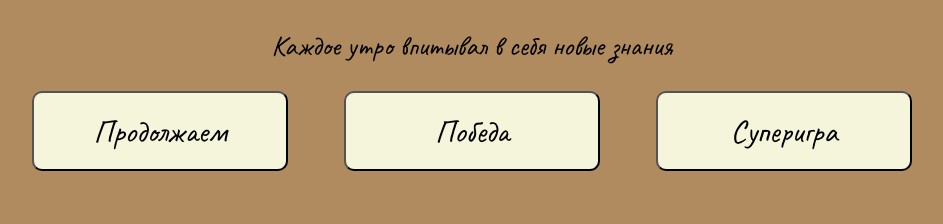
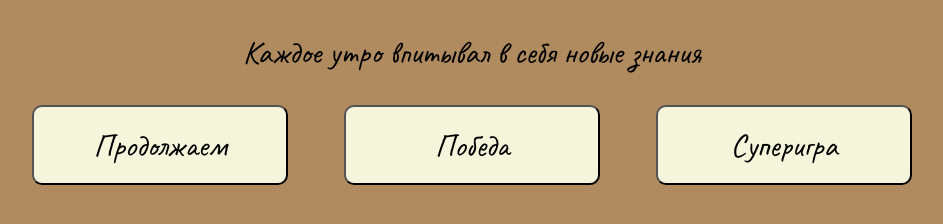
Before and after one commit to dakdolka/new_year_quiz, a plain HTML site: page information/f1.html in a window 1280 px wide. Shown: the whole page, without its empty margins (168-1111 px from the left). Drawn offline with Linux system fonts and the light colour scheme.

Commit message:
font big

```diff
--- a/information/info.css
+++ b/information/info.css
@@ -26,7 +26,7 @@ a{
 
 .info{
     font-family: var(--main-font);
-    font-size: 3.5vh;
+    font-size: 4vh;
     text-align: center;
 }
 
```
